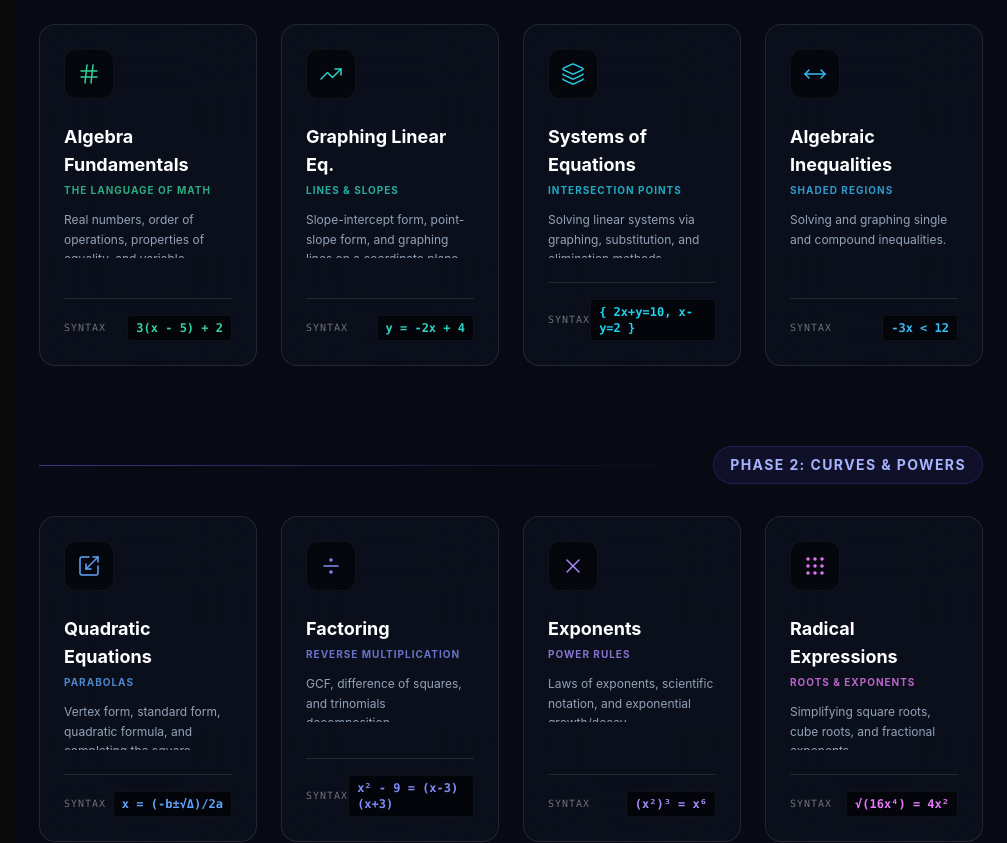
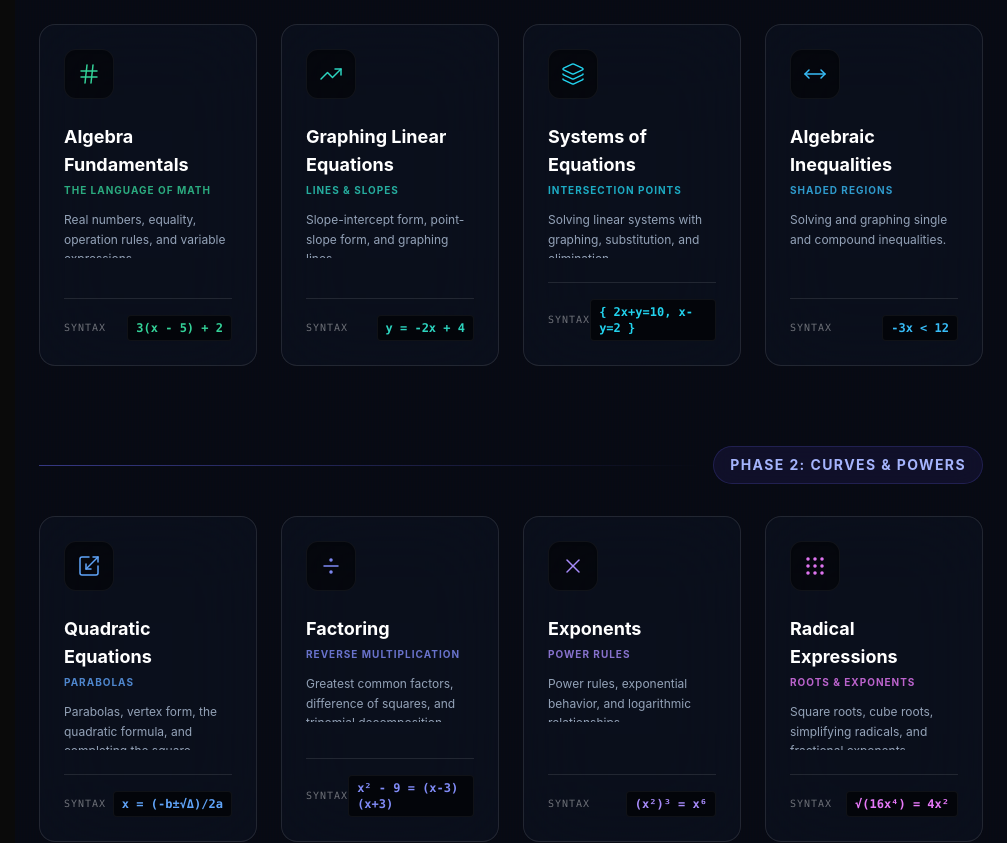
Before and after one commit to nickf723/ed-dev, a Next.js app: page /formal-science/mathematics/algebra/elementary-algebra in a window 1280 px wide. Shown: the part 880-1723 px from the top of the page, without its empty margins (273-1280 px from the left). Built offline with nearby package versions, Linux system fonts and the light colour scheme.

Commit message:
Migrate Integrated Algebra phases to curriculum registry

```diff
--- a/app/formal-science/mathematics/algebra/elementary-algebra/page.tsx
+++ b/app/formal-science/mathematics/algebra/elementary-algebra/page.tsx
@@ -1,122 +1,175 @@
 "use client";
+
 import React from "react";
 import Link from "next/link";
 import GraphingBackground from "./_components/GraphingBackground";
 import SlopeExplorerLab from "./_components/SlopeExplorerLab";
 import {
-  ArrowLeft, TrendingUp, X, MoveHorizontal,
-  Layers, Divide, Hash, Grip, FunctionSquare,
-  Scaling, Calculator, Braces, Rocket
+  ArrowLeft,
+  Braces,
+  Calculator,
+  Divide,
+  FunctionSquare,
+  Grip,
+  Hash,
+  Layers,
+  MoveHorizontal,
+  Rocket,
+  Scaling,
+  TrendingUp,
+  X,
+  type LucideIcon,
 } from "lucide-react";
+import { curriculumRegistry } from "@/lib/curriculum/registry";
 
-// Assuming you have these!
-// import Assessment from "@/app/_components/Assessment";
-// import VocabApplet from "@/app/_components/VocabApplet";
+type IntegratedPresentation = {
+  phase: 1 | 2 | 3;
+  subtitle: string;
+  icon: LucideIcon;
+  problem: string;
+  color: string;
+  border: string;
+  bg: string;
+};
 
-const PHASE_1 = [
-  {
-    id: "fundamentals", title: "Algebra Fundamentals", subtitle: "The Language of Math",
-    desc: "Real numbers, order of operations, properties of equality, and variable expressions.",
-    icon: Hash, problem: "3(x - 5) + 2",
-    color: "text-emerald-400", border: "group-hover:border-emerald-500/50", bg: "hover:bg-emerald-500/10",
-    href: "/formal-science/mathematics/algebra/elementary-algebra/fundamentals"
+const MODULE_PRESENTATION: Record<string, IntegratedPresentation> = {
+  "formal.mathematics.algebra.elementary-algebra.fundamentals": {
+    phase: 1,
+    subtitle: "The Language of Math",
+    icon: Hash,
+    problem: "3(x - 5) + 2",
+    color: "text-emerald-400",
+    border: "group-hover:border-emerald-500/50",
+    bg: "hover:bg-emerald-500/10",
   },
-  {
-    id: "linear-equations", title: "Graphing Linear Eq.", subtitle: "Lines & Slopes",
-    desc: "Slope-intercept form, point-slope form, and graphing lines on a coordinate plane.",
-    icon: TrendingUp, problem: "y = -2x + 4",
-    color: "text-teal-400", border: "group-hover:border-teal-500/50", bg: "hover:bg-teal-500/10",
-    href: "/formal-science/mathematics/algebra/elementary-algebra/linear-equations"
+  "formal.mathematics.algebra.elementary-algebra.linear-equations": {
+    phase: 1,
+    subtitle: "Lines & Slopes",
+    icon: TrendingUp,
+    problem: "y = -2x + 4",
+    color: "text-teal-400",
+    border: "group-hover:border-teal-500/50",
+    bg: "hover:bg-teal-500/10",
   },
-  {
-    id: "systems", title: "Systems of Equations", subtitle: "Intersection Points",
-    desc: "Solving linear systems via graphing, substitution, and elimination methods.",
-    icon: Layers, problem: "{ 2x+y=10, x-y=2 }",
-    color: "text-cyan-400", border: "group-hover:border-cyan-500/50", bg: "hover:bg-cyan-500/10",
-    href: "/formal-science/mathematics/algebra/elementary-algebra/systems-of-equations"
+  "formal.mathematics.algebra.elementary-algebra.systems": {
+    phase: 1,
+    subtitle: "Intersection Points",
+    icon: Layers,
+    problem: "{ 2x+y=10, x-y=2 }",
+    color: "text-cyan-400",
+    border: "group-hover:border-cyan-500/50",
+    bg: "hover:bg-cyan-500/10",
   },
-  {
-    id: "inequalities", title: "Algebraic Inequalities", subtitle: "Shaded Regions",
-    desc: "Solving and graphing single and compound inequalities.",
-    icon: MoveHorizontal, problem: "-3x < 12",
-    color: "text-sky-400", border: "group-hover:border-sky-500/50", bg: "hover:bg-sky-500/10",
-    href: "/formal-science/mathematics/algebra/elementary-algebra/inequalities"
+  "formal.mathematics.algebra.elementary-algebra.inequalities": {
+    phase: 1,
+    subtitle: "Shaded Regions",
+    icon: MoveHorizontal,
+    problem: "-3x < 12",
+    color: "text-sky-400",
+    border: "group-hover:border-sky-500/50",
+    bg: "hover:bg-sky-500/10",
+  },
+  "formal.mathematics.algebra.elementary-algebra.quadratics": {
+    phase: 2,
+    subtitle: "Parabolas",
+    icon: Scaling,
+    problem: "x = (-b±√Δ)/2a",
+    color: "text-blue-400",
+    border: "group-hover:border-blue-500/50",
+    bg: "hover:bg-blue-500/10",
+  },
+  "formal.mathematics.algebra.elementary-algebra.factoring": {
+    phase: 2,
+    subtitle: "Reverse Multiplication",
+    icon: Divide,
+    problem: "x² - 9 = (x-3)(x+3)",
+    color: "text-indigo-400",
+    border: "group-hover:border-indigo-500/50",
+    bg: "hover:bg-indigo-500/10",
+  },
+  "formal.mathematics.algebra.elementary-algebra.exponents": {
+    phase: 2,
+    subtitle: "Power Rules",
+    icon: X,
+    problem: "(x²)³ = x⁶",
+    color: "text-violet-400",
+    border: "group-hover:border-violet-500/50",
+    bg: "hover:bg-violet-500/10",
+  },
+  "formal.mathematics.algebra.elementary-algebra.radicals": {
+    phase: 2,
+    subtitle: "Roots & Exponents",
+    icon: Grip,
+    problem: "√(16x⁴) = 4x²",
+    color: "text-fuchsia-400",
+    border: "group-hover:border-fuchsia-500/50",
+    bg: "hover:bg-fuchsia-500/10",
+  },
+  "formal.mathematics.algebra.elementary-algebra.functions": {
+    phase: 3,
+    subtitle: "Input / Output",
+    icon: FunctionSquare,
+    problem: "f(g(x))",
+    color: "text-pink-400",
+    border: "group-hover:border-pink-500/50",
+    bg: "hover:bg-pink-500/10",
+  },
+  "formal.mathematics.algebra.elementary-algebra.rational": {
+    phase: 3,
+    subtitle: "Algebraic Fractions",
+    icon: Calculator,
+    problem: "(x²-1)/(x+1)",
+    color: "text-rose-400",
+    border: "group-hover:border-rose-500/50",
+    bg: "hover:bg-rose-500/10",
+  },
+  "formal.mathematics.algebra.elementary-algebra.complex": {
+    phase: 3,
+    subtitle: "The Imaginary Unit",
+    icon: Braces,
+    problem: "i = √-1",
+    color: "text-amber-400",
+    border: "group-hover:border-amber-500/50",
+    bg: "hover:bg-amber-500/10",
+  },
+};
+
+function buildModules() {
+  const integrated = curriculumRegistry.getNode("formal.mathematics.algebra.elementary-algebra");
+  if (!integrated) throw new Error("Integrated Algebra is missing from the curriculum registry.");
+
+  return (integrated.children ?? []).map((module) => {
+    const presentation = MODULE_PRESENTATION[module.id];
+    if (!presentation) {
+      throw new Error(`Integrated Algebra module ${module.id} is missing its local presentation config.`);
     }
-];
 
-const PHASE_2 = [
-  {
-    id: "quadratics", title: "Quadratic Equations", subtitle: "Parabolas",
-    desc: "Vertex form, standard form, quadratic formula, and completing the square.",
-    icon: Scaling, problem: "x = (-b±√Δ)/2a",
-    color: "text-blue-400", border: "group-hover:border-blue-500/50", bg: "hover:bg-blue-500/10",
-    href: "/formal-science/mathematics/algebra/elementary-algebra/quadratic-equations"
-  },
-  {
-    id: "factoring", title: "Factoring", subtitle: "Reverse Multiplication",
-    desc: "GCF, difference of squares, and trinomials decomposition.",
-    icon: Divide, problem: "x² - 9 = (x-3)(x+3)",
-    color: "text-indigo-400", border: "group-hover:border-indigo-500/50", bg: "hover:bg-indigo-500/10",
-    href: "/formal-science/mathematics/algebra/elementary-algebra/factoring"
-  },
-  {
-    id: "exponents", title: "Exponents", subtitle: "Power Rules",
-    desc: "Laws of exponents, scientific notation, and exponential growth/decay.",
-    icon: X, problem: " (x²)³ = x⁶ ",
-    color: "text-violet-400", border: "group-hover:border-violet-500/50", bg: "hover:bg-violet-500/10",
-    href: "/formal-science/mathematics/algebra/elementary-algebra/exponents"
-  },
-  {
-    id: "radicals", title: "Radical Expressions", subtitle: "Roots & Exponents",
-    desc: "Simplifying square roots, cube roots, and fractional exponents.",
-    icon: Grip, problem: "√(16x⁴) = 4x²",
-    color: "text-fuchsia-400", border: "group-hover:border-fuchsia-500/50", bg: "hover:bg-fuchsia-500/10",
-    href: "/formal-science/mathematics/algebra/elementary-algebra/radical-expressions"
+    return {
+      ...module,
+      title: module.label,
+      desc: module.description ?? "",
+      ...presentation,
+    };
+  });
 }
-];
 
-const PHASE_3 = [
-  {
-    id: "functions", title: "Functions", subtitle: "Input / Output",
-    desc: "Domain, range, function notation f(x), and composite functions.",
-    icon: FunctionSquare, problem: "f(g(x))",
-    color: "text-pink-400", border: "group-hover:border-pink-500/50", bg: "hover:bg-pink-500/10",
-    href: "/formal-science/mathematics/algebra/elementary-algebra/functions"
-  },
-  {
-    id: "rational", title: "Rational Expressions", subtitle: "Algebraic Fractions",
-    desc: "Simplifying, multiplying, and dividing fractions containing variables.",
-    icon: Calculator, problem: "(x²-1)/(x+1)",
-    color: "text-rose-400", border: "group-hover:border-rose-500/50", bg: "hover:bg-rose-500/10",
-    href: "/formal-science/mathematics/algebra/elementary-algebra/rational-expressions"
-  },
-  {
-    id: "complex", title: "Complex Numbers", subtitle: "The Imaginary Unit",
-    desc: "Imaginary numbers, complex plane, and operations with complex numbers.",
-    icon: Braces, problem: "i = √-1",
-    color: "text-amber-400", border: "group-hover:border-amber-500/50", bg: "hover:bg-amber-500/10",
-    href: "/formal-science/mathematics/algebra/elementary-algebra/complex"
-  }
-];
+const MODULES = buildModules();
+const PHASE_1 = MODULES.filter((module) => module.phase === 1);
+const PHASE_2 = MODULES.filter((module) => module.phase === 2);
+const PHASE_3 = MODULES.filter((module) => module.phase === 3);
+type IntegratedModule = (typeof MODULES)[number];
 
 export default function ElementaryAlgebraPage() {
   return (
     <main className="relative min-h-screen bg-[#080b14] text-white overflow-hidden font-sans selection:bg-cyan-500/30 pb-32">
-
-      {/* VISUAL ENGINE */}
       <GraphingBackground />
       <div className="absolute inset-0 bg-[linear-gradient(rgba(18,18,23,0)_50%,rgba(0,0,0,0.1)_50%),linear-gradient(90deg,rgba(255,0,0,0.06),rgba(0,255,0,0.02),rgba(0,0,255,0.06))] z-0 bg-[length:100%_2px,3px_100%] pointer-events-none opacity-20" />
       <div className="absolute inset-0 bg-radial-vignette opacity-60 pointer-events-none z-0" />
 
-      {/* UI CONTAINER */}
       <div className="relative z-10 max-w-[1200px] mx-auto px-6 py-12 min-h-screen flex flex-col">
-
-        {/* =========================================
-            HEADER
-        ========================================= */}
         <header className="flex flex-col mb-16 mt-8">
           <Link href="/formal-science/mathematics/algebra" className="flex items-center gap-2 text-[10px] text-cyan-400 hover:text-white transition-colors mb-8 uppercase tracking-widest group w-max border border-cyan-500/30 bg-black/40 backdrop-blur-md px-4 py-2 rounded-full shadow-lg">
-                <ArrowLeft size={12} className="group-hover:-translate-x-1 transition-transform"/> Return to Algebra Hub
+            <ArrowLeft size={12} className="group-hover:-translate-x-1 transition-transform" /> Return to Algebra Hub
           </Link>
 
           <div className="flex items-center gap-6">
@@ -125,7 +178,7 @@ export default function ElementaryAlgebraPage() {
             </div>
             <div>
               <div className="flex items-center gap-3 text-cyan-400 mb-2 font-mono text-[10px] font-bold tracking-[0.2em] uppercase">
-                        <Rocket size={12} /> Domain_02.1 <span className="w-12 h-px bg-cyan-500/50"></span>
+                <Rocket size={12} /> Domain_02.1 <span className="w-12 h-px bg-cyan-500/50" />
               </div>
               <h1 className="text-5xl md:text-7xl font-black tracking-tighter text-white drop-shadow-lg">
                 INTEGRATED <span className="font-light text-cyan-100/50">ALGEBRA</span>
@@ -134,9 +187,6 @@ export default function ElementaryAlgebraPage() {
           </div>
         </header>
 
-        {/* =========================================
-            SIMULATION DECK
-        ========================================= */}
         <section className="mb-24">
           <div className="flex items-center gap-3 mb-8">
             <div className="h-4 w-1 bg-cyan-500 rounded-full" />
@@ -145,47 +195,44 @@ export default function ElementaryAlgebraPage() {
           <SlopeExplorerLab />
         </section>
 
-        {/* =========================================
-            CURRICULUM PHASES
-        ========================================= */}
         <div className="space-y-20">
-            {/* Phase 1 */}
           <section>
             <div className="flex items-center gap-3 mb-8">
               <div className="h-px flex-1 bg-gradient-to-r from-emerald-500/50 to-transparent" />
-                    <h2 className="text-sm font-bold text-emerald-300 uppercase tracking-widest bg-emerald-950/40 px-4 py-2 rounded-full border border-emerald-500/20 backdrop-blur-md">Phase 1: Linear Realities</h2>
+              <h2 className="text-sm font-bold text-emerald-300 uppercase tracking-widest bg-emerald-950/40 px-4 py-2 rounded-full border border-emerald-500/20 backdrop-blur-md">
+                Phase 1: Linear Realities
+              </h2>
             </div>
             <div className="grid grid-cols-1 md:grid-cols-2 lg:grid-cols-4 gap-6">
-                    {PHASE_1.map(item => <ModuleCard key={item.id} item={item} />)}
+              {PHASE_1.map((item) => <ModuleCard key={item.id} item={item} />)}
             </div>
           </section>
 
-            {/* Phase 2 */}
           <section>
             <div className="flex items-center gap-3 mb-8">
               <div className="h-px flex-1 bg-gradient-to-r from-indigo-500/50 to-transparent" />
-                    <h2 className="text-sm font-bold text-indigo-300 uppercase tracking-widest bg-indigo-950/40 px-4 py-2 rounded-full border border-indigo-500/20 backdrop-blur-md">Phase 2: Curves & Powers</h2>
+              <h2 className="text-sm font-bold text-indigo-300 uppercase tracking-widest bg-indigo-950/40 px-4 py-2 rounded-full border border-indigo-500/20 backdrop-blur-md">
+                Phase 2: Curves & Powers
+              </h2>
             </div>
             <div className="grid grid-cols-1 md:grid-cols-2 lg:grid-cols-4 gap-6">
-                    {PHASE_2.map(item => <ModuleCard key={item.id} item={item} />)}
+              {PHASE_2.map((item) => <ModuleCard key={item.id} item={item} />)}
             </div>
           </section>
 
-            {/* Phase 3 */}
           <section>
             <div className="flex items-center gap-3 mb-8">
               <div className="h-px flex-1 bg-gradient-to-r from-rose-500/50 to-transparent" />
-                    <h2 className="text-sm font-bold text-rose-300 uppercase tracking-widest bg-rose-950/40 px-4 py-2 rounded-full border border-rose-500/20 backdrop-blur-md">Phase 3: Abstractions</h2>
+              <h2 className="text-sm font-bold text-rose-300 uppercase tracking-widest bg-rose-950/40 px-4 py-2 rounded-full border border-rose-500/20 backdrop-blur-md">
+                Phase 3: Abstractions
+              </h2>
             </div>
             <div className="grid grid-cols-1 md:grid-cols-2 lg:grid-cols-3 gap-6">
-                    {PHASE_3.map(item => <ModuleCard key={item.id} item={item} />)}
+              {PHASE_3.map((item) => <ModuleCard key={item.id} item={item} />)}
             </div>
           </section>
         </div>
 
-        {/* =========================================
-            VERIFICATION PROTOCOL
-        ========================================= */}
         <section className="mt-24 pt-12 border-t border-white/10">
           <div className="flex items-center gap-3 mb-8">
             <div className="h-4 w-1 bg-cyan-500 rounded-full" />
@@ -201,25 +248,17 @@ export default function ElementaryAlgebraPage() {
             </div>
           </div>
         </section>
-
       </div>
     </main>
   );
 }
 
-// Sub-component for rendering the highly polished cards
-function ModuleCard({ item }: { item: any }) {
+function ModuleCard({ item }: { item: IntegratedModule }) {
   return (
     <Link
       href={item.href}
-            className={`
-                group relative flex flex-col justify-between
-                p-6 rounded-2xl backdrop-blur-2xl bg-slate-900/40 border border-white/10
-                transition-all duration-500 hover:-translate-y-2 hover:shadow-[0_20px_40px_rgba(0,0,0,0.5)]
-                ${item.bg} ${item.border}
-            `}
+      className={`group relative flex flex-col justify-between p-6 rounded-2xl backdrop-blur-2xl bg-slate-900/40 border border-white/10 transition-all duration-500 hover:-translate-y-2 hover:shadow-[0_20px_40px_rgba(0,0,0,0.5)] ${item.bg} ${item.border}`}
     >
-            {/* Radiant Hover Glow behind the card text */}
       <div className={`absolute inset-0 opacity-0 group-hover:opacity-10 transition-opacity duration-500 rounded-2xl bg-gradient-to-br from-current to-transparent ${item.color}`} />
 
       <div className="relative z-10 flex justify-between items-start mb-6">
@@ -229,15 +268,9 @@ function ModuleCard({ item }: { item: any }) {
       </div>
 
       <div className="relative z-10 mb-6">
-                <h2 className="text-lg font-bold text-white mb-1 group-hover:text-white transition-colors">
-                    {item.title}
-                </h2>
-                <div className={`text-[10px] font-bold uppercase tracking-widest mb-3 opacity-80 ${item.color}`}>
-                    {item.subtitle}
-                </div>
-                <p className="text-xs text-slate-400 font-sans leading-relaxed h-12 line-clamp-3">
-                    {item.desc}
-                </p>
+        <h2 className="text-lg font-bold text-white mb-1 group-hover:text-white transition-colors">{item.title}</h2>
+        <div className={`text-[10px] font-bold uppercase tracking-widest mb-3 opacity-80 ${item.color}`}>{item.subtitle}</div>
+        <p className="text-xs text-slate-400 font-sans leading-relaxed h-12 line-clamp-3">{item.desc}</p>
       </div>
 
       <div className="relative z-10 mt-auto pt-4 border-t border-white/10">
@@ -249,5 +282,5 @@ function ModuleCard({ item }: { item: any }) {
         </div>
       </div>
     </Link>
-    )
+  );
 }
```
Lines whose indentation alone changed are shown as unchanged.
